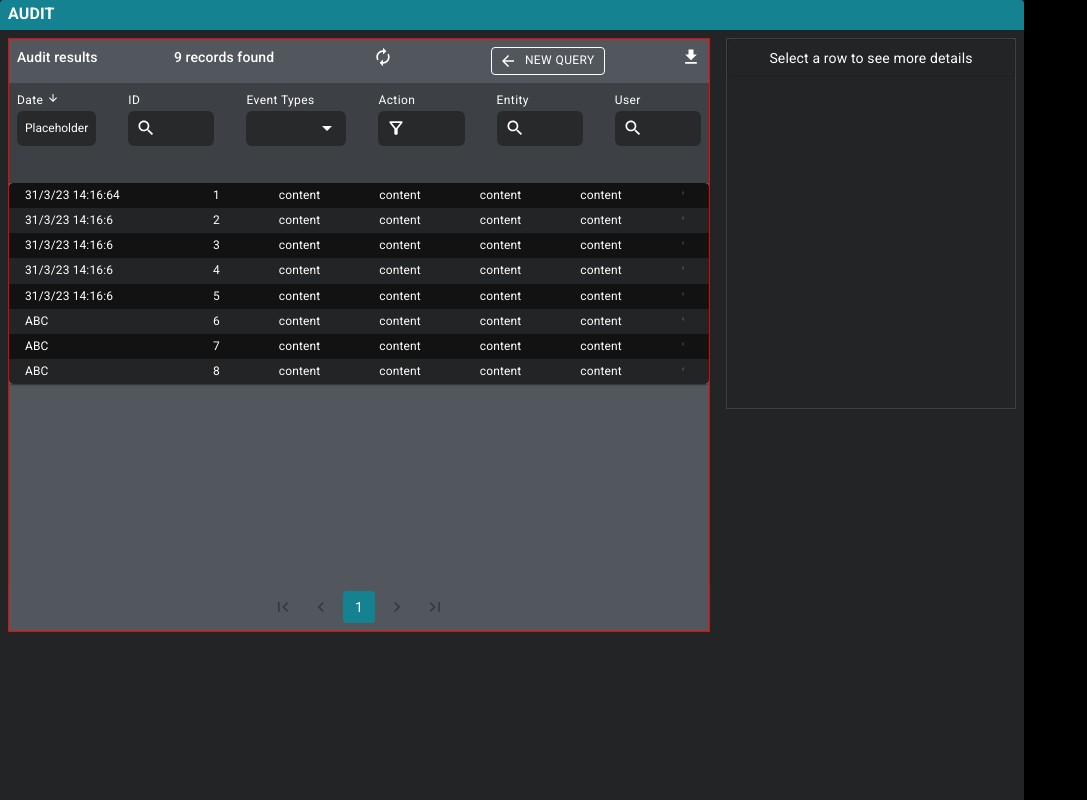
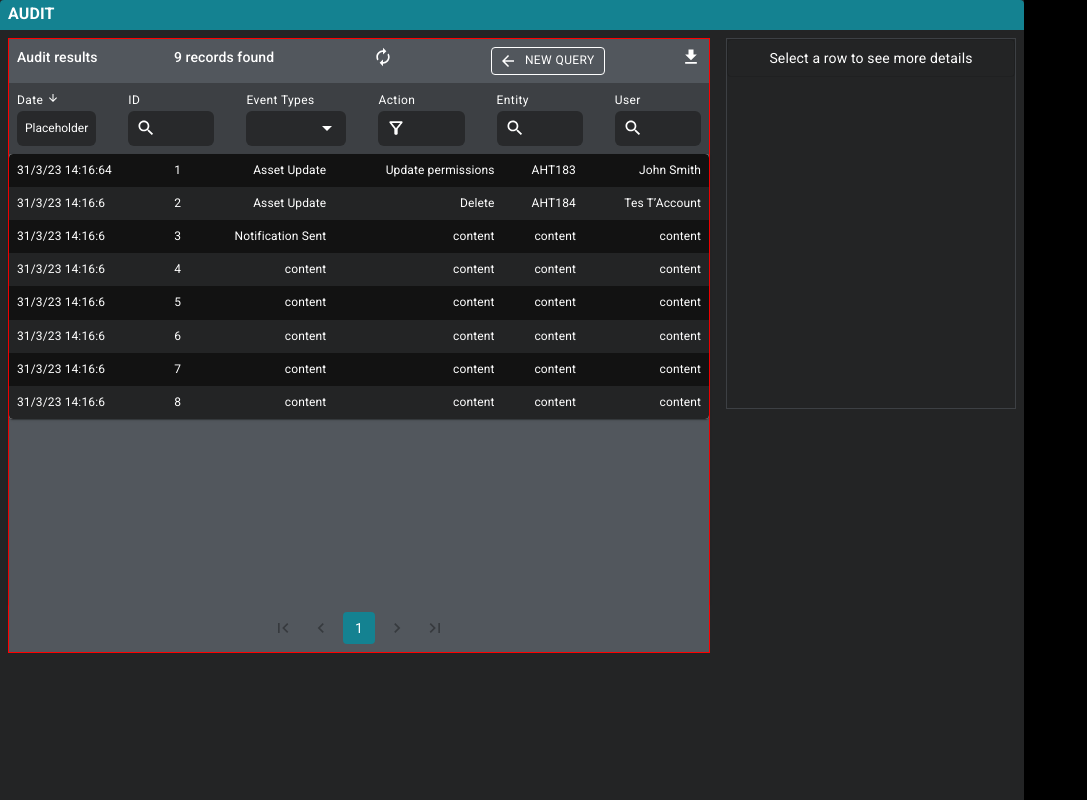
Before and after one commit to RoshniPillai/MyPOC, a React (Create React App) app: page / in a window 1280 px wide. Both pictures are taken after a click on the button "START QUERY". Shown: the whole page, without its empty margins (0-1087 px from the left). Built offline with nearby package versions, Linux system fonts and the light colour scheme.

Commit message:
new changes

```diff
--- a/src/components/data.ts
+++ b/src/components/data.ts
@@ -10,14 +10,35 @@ function createData(
 }
 
 export const rows = [
-  createData("31/3/23 14:16:64", 1, "content", "content", "content", "content"),
-  createData("31/3/23 14:16:6", 2, "content", "content", "content", "content"),
-  createData("31/3/23 14:16:6", 3, "content", "content", "content", "content"),
+  createData(
+    "31/3/23 14:16:64",
+    1,
+    "Asset Update",
+    "Update permissions",
+    "AHT183",
+    "John Smith"
+  ),
+  createData(
+    "31/3/23 14:16:6",
+    2,
+    "Asset Update",
+    "Delete",
+    "AHT184",
+    "Tes T’Account"
+  ),
+  createData(
+    "31/3/23 14:16:6",
+    3,
+    "Notification Sent",
+    "content",
+    "content",
+    "content"
+  ),
   createData("31/3/23 14:16:6", 4, "content", "content", "content", "content"),
   createData("31/3/23 14:16:6", 5, "content", "content", "content", "content"),
-  createData("ABC", 6, "content", "content", "content", "content"),
-  createData("ABC", 7, "content", "content", "content", "content"),
-  createData("ABC", 8, "content", "content", "content", "content")
+  createData("31/3/23 14:16:6", 6, "content", "content", "content", "content"),
+  createData("31/3/23 14:16:6", 7, "content", "content", "content", "content"),
+  createData("31/3/23 14:16:6", 8, "content", "content", "content", "content")
 ];
 export const entityName = [
   {
--- a/src/components/detail.tsx
+++ b/src/components/detail.tsx
@@ -108,8 +108,9 @@ const StyledTableCell = styled(TableCell)(({ theme }) => ({
   },
   [`&.${tableCellClasses.body}`]: {
     fontSize: 12,
-    paddingTop: 0,
-    paddingBottom: 0,
+    padding: 8,
+    // paddingTop: 0,
+    // paddingBottom: 0,
     border: 0,
     color: theme.palette.common.white
   }
@@ -405,9 +406,9 @@ export default function DetailPage() {
                     </Box>
                     <Box
                       sx={{
-                        background: "#3D4044",
+                        background: "#3D4044"
                         //height: 100,
-                        minHeight: 100
+                        // minHeight:90
                       }}
                     >
                       <Stack
@@ -560,7 +561,7 @@ export default function DetailPage() {
                           overflow: "hidden",
                           borderRadius: 0,
                           backgroundColor: "#52575D",
-                          minHeight: 400
+                          minHeight: 450
                         }}
                       >
                         <TableContainer
@@ -636,12 +637,12 @@ export default function DetailPage() {
                                   <StyledTableCell align="right">
                                     {row.user}
                                   </StyledTableCell>
-                                  <StyledTableCell align="right">
+                                  {/* <StyledTableCell align="right">
                                     <MoreVertIcon
-                                      sx={{ p: 1 }}
+                                      sx={{ }}
                                       fontSize="small"
                                     />
-                                  </StyledTableCell>
+                                  </StyledTableCell> */}
                                 </StyledTableRow>
                               ))}
                             </TableBody>
--- a/src/components/detailPanel.tsx
+++ b/src/components/detailPanel.tsx
@@ -39,7 +39,7 @@ const Item = styled("div")(({ theme }) => ({
   borderRadius: "4px",
   textAlign: "left",
   fontFamily: "Roboto",
-  fontSize: 14,
+  fontSize: 12,
   fontWeight: 500,
   lineHeight: "21px",
   letterSpacing: 0
@@ -169,6 +169,15 @@ export default function DetailsTab() {
                 </Typography>
               </AccordionDetails>
             </Accordion>
+            {/* <Accordion disabled>
+        <AccordionSummary
+          expandIcon={<ExpandMoreIcon />}
+          aria-controls="panel3a-content"
+          id="panel3a-header"
+        >
+          <Typography>Disabled Accordion</Typography>
+        </AccordionSummary>
+      </Accordion> */}
           </div>
         </Grid>
       </Grid>
```
